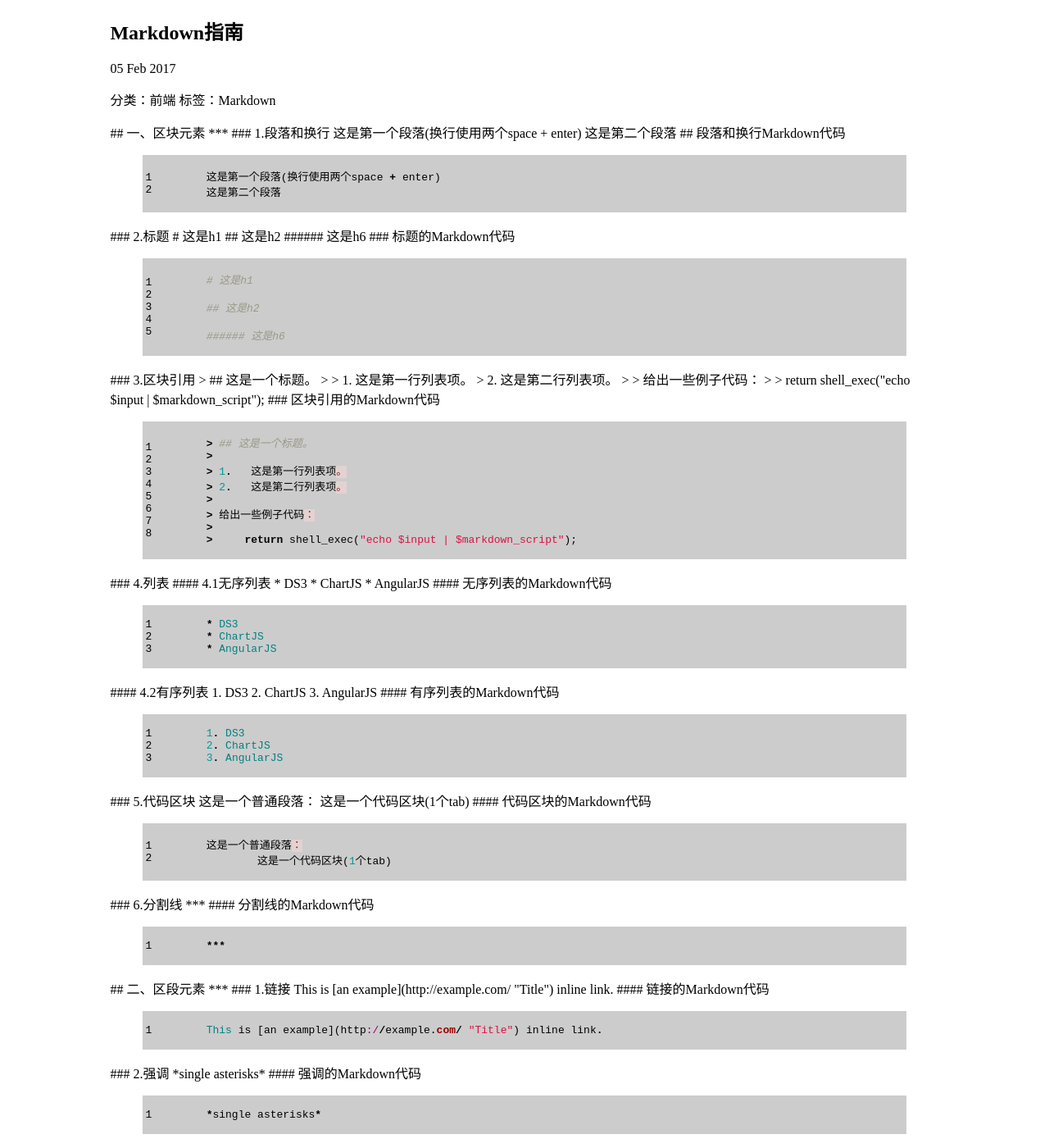
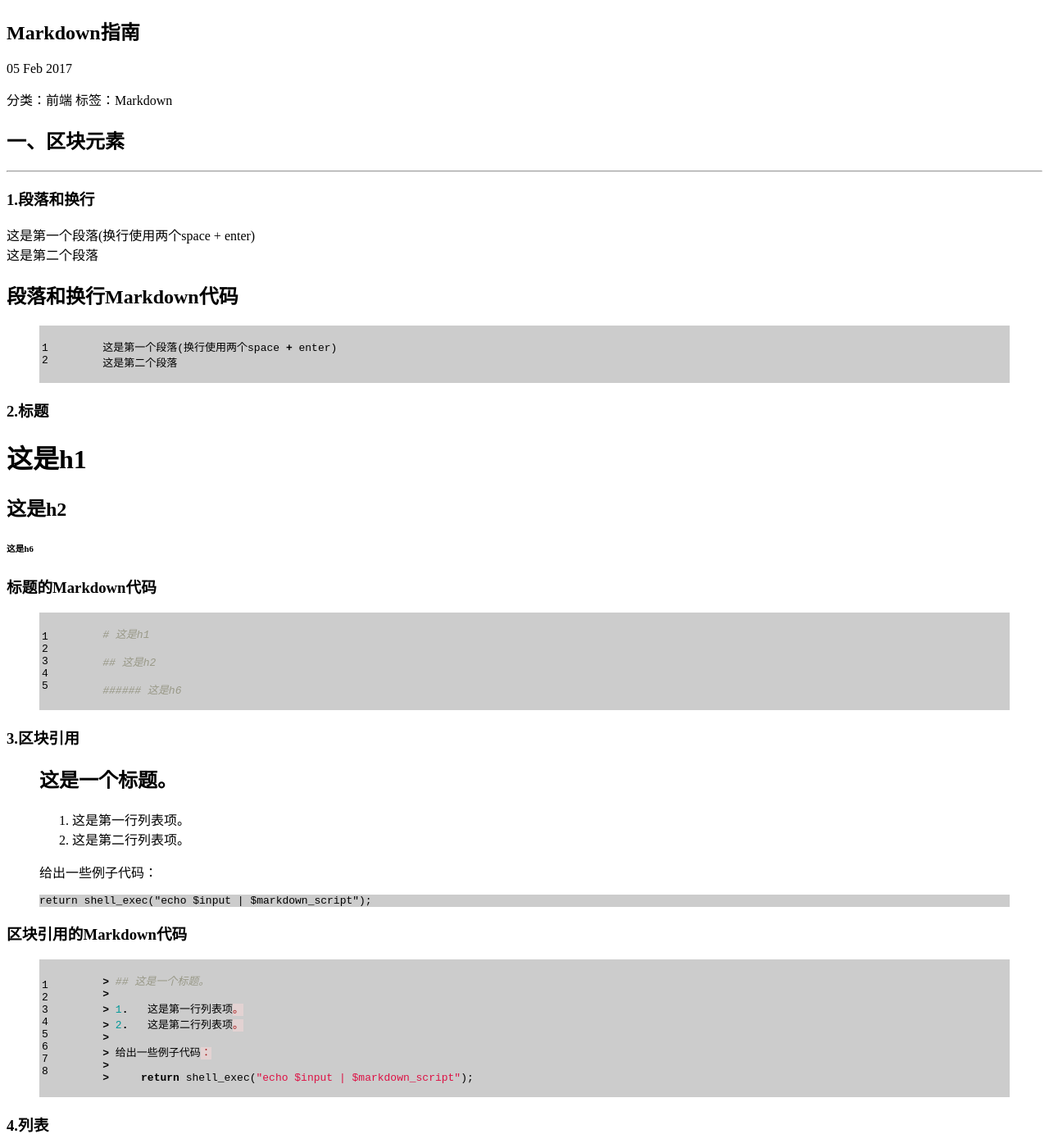
Before and after one commit to ftconan/pinmingkenan.github.io, a Jekyll site: the page built from _posts/2017-02-05-Markdown指南.md, in a window 1280 px wide and 1400 px high. Shown: the whole window at 82% size. Built offline with Jekyll 4.4.1, drawn with Linux system fonts in a browser that asks for light colours; some of the changed text lies outside the part shown.

Commit message:
修改Markdown

```diff
--- a/_posts/2017-02-05-Markdown指南.md
+++ b/_posts/2017-02-05-Markdown指南.md
@@ -6,10 +6,9 @@
 title: Markdown指南
 ---
 
-<article>
-	<h2>{{ page.title }}</h2>
-	<p>{{ page.date | date_to_string }} </p>
-	<p>分类：{{ page.category }} 标签：{{ page.tags | array_to_setence_string }}</p>
+<h2>{{ page.title }}</h2>
+<p>{{ page.date | date_to_string }} </p>
+<p>分类：{{ page.category }} 标签：{{ page.tags | array_to_setence_string }}</p>
 
 ## 一、区块元素
 ***
@@ -165,4 +164,3 @@
 
 ### 2.自动连接
 <http://example.com/>
-</article>
```
